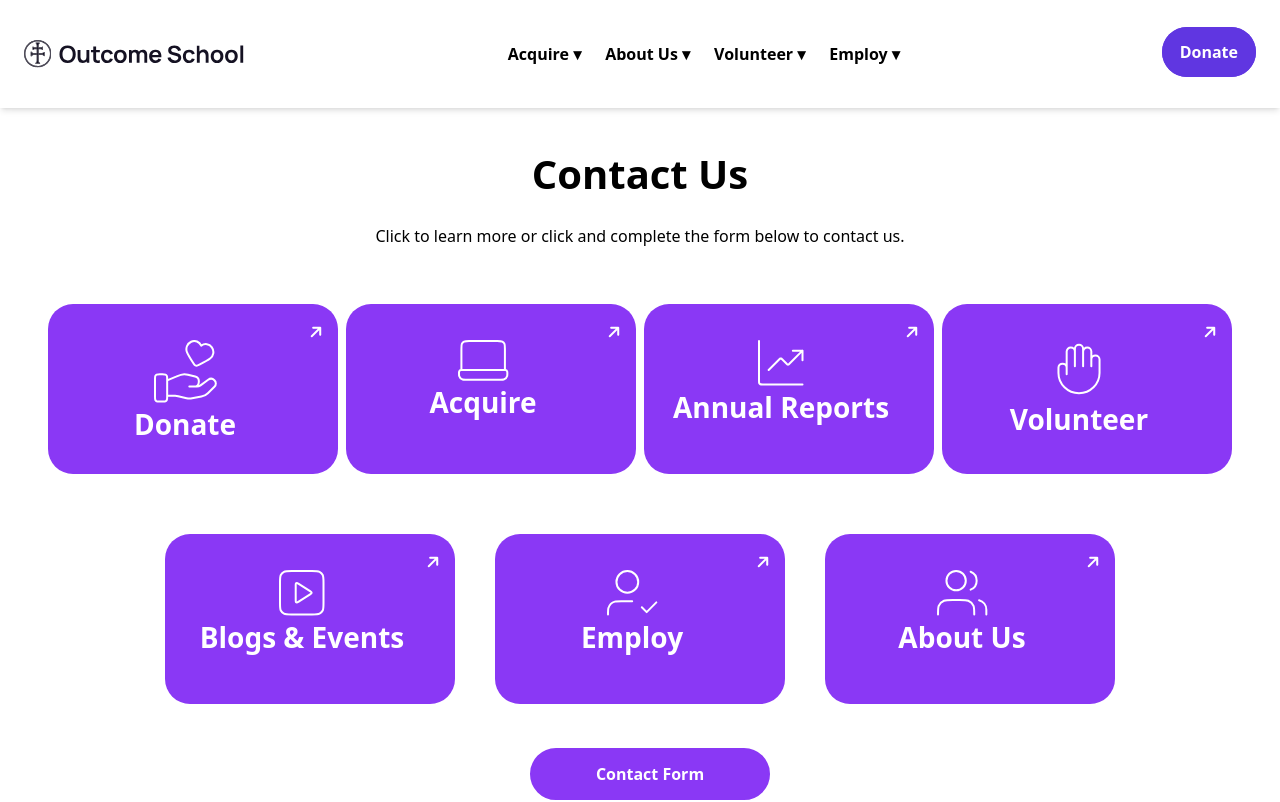
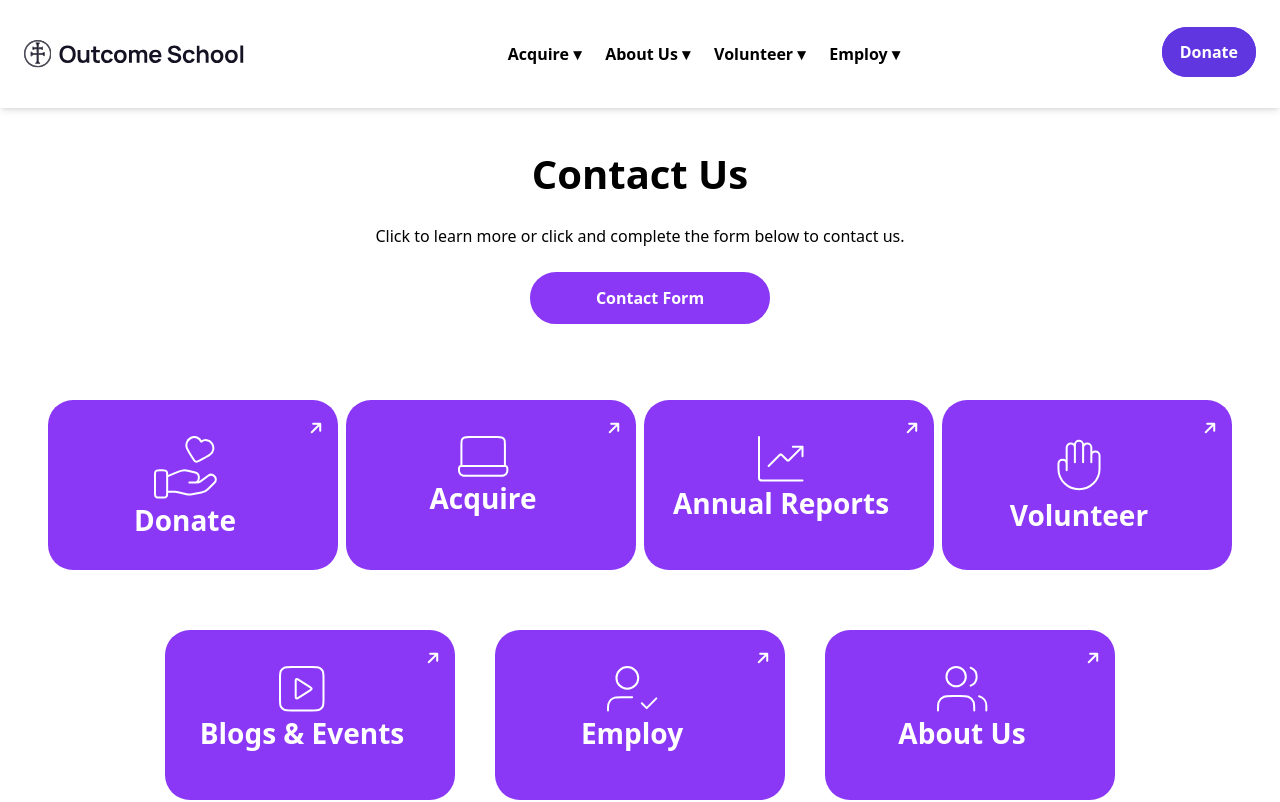
Before and after one commit to outcomeschoolorg/Outcome-School, a React (Vite) app: page /contact in a window 1280 px wide. Shown: the top 802 px of the page. Built offline with nearby package versions, Linux system fonts and the light colour scheme.

Commit message:
updated contact info

```diff
--- a/src/Pages/Contact.tsx
+++ b/src/Pages/Contact.tsx
@@ -25,6 +25,14 @@ const Contact = () => {
               Click to learn more or click and complete the form below to
               contact us.
             </p>
+            <div className="flex justify-center mt-3 mb-5">
+              <Link
+                to="/contact-us"
+                className="block ml-5 mt-3 w-[20%] text-center justify-content:center font-semibold border-2 border-[#8A38F5] text-white rounded-[999px] px-3 py-3 hover:text-[#8A38F5] hover:bg-white mb-5 bg-[#8A38F5]"
+              >
+                Contact Form
+              </Link>
+            </div>
           </div>
 
           <div>
@@ -105,15 +113,6 @@ const Contact = () => {
               </div>
             </div>
           </div>
-
-          <div className="flex justify-center mt-3 mb-5">
-            <Link
-              to="/contact-us"
-              className="block ml-5 mt-3 w-[20%] text-center justify-content:center font-semibold border-2 border-[#8A38F5] text-white rounded-[999px] px-3 py-3 hover:text-[#8A38F5] hover:bg-white mb-5 bg-[#8A38F5]"
-            >
-              Contact Form
-            </Link>
-          </div>
         </div>
       </div>
       <Footer />
--- a/src/Pages/Workshops.tsx
+++ b/src/Pages/Workshops.tsx
@@ -169,7 +169,7 @@ const Workshops = () => {
               </button>
             </Link>
 
-            <Link to="/contact">
+            <Link to="/contact-us">
               <button className="bg-[#6036E1] text-white px-6 py-3 rounded-full border-2 border-[#6036E1] hover:bg-white hover:text-[#6036E1] transition">
                 Bring a Workshop to Your Organization
               </button>
```
